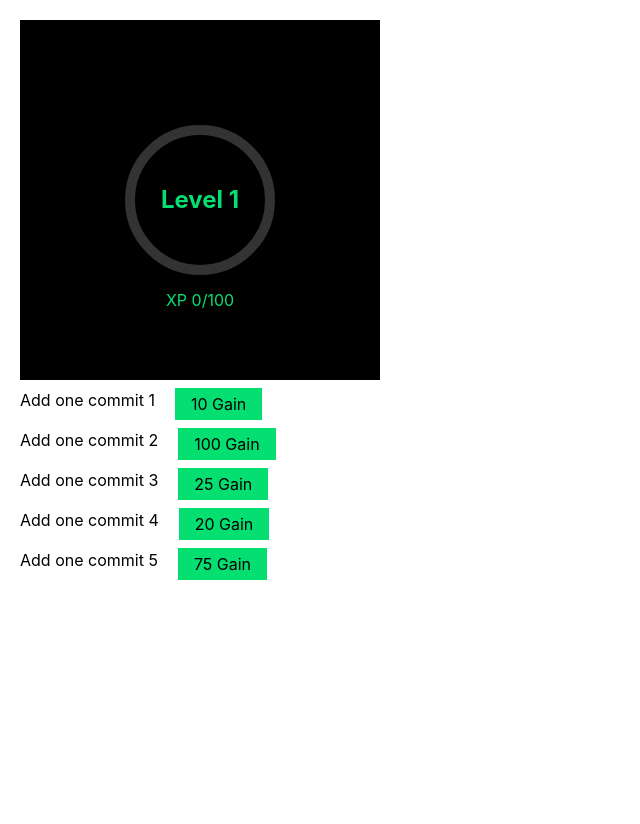
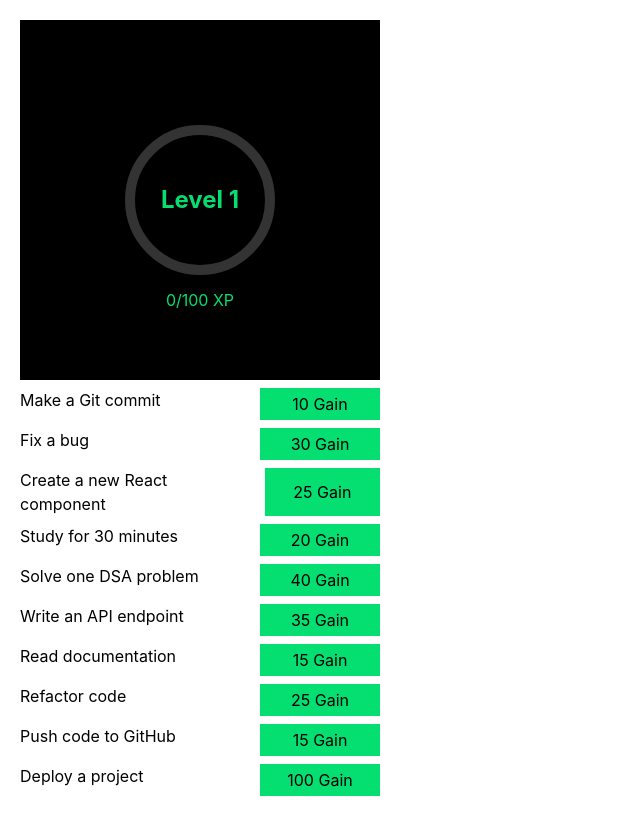
Before and after one commit to Abhijith-TG/solo-leveiling, a React (Vite) app: page / in a window 1280 px wide. Shown: the whole page, without its empty margins (0-640 px from the left). Before the commit the page ends 800 px from the top, so only its background shows below. Built offline with nearby package versions, Linux system fonts and the light colour scheme.

Commit message:
feat: Added localstorage for tasks and levels and reset tasks daily

```diff
--- a/src/App.tsx
+++ b/src/App.tsx
@@ -1,21 +1,117 @@
-import { useState } from "react";
+import { useEffect, useState } from "react";
+
+type User = {
+  level:number,xp:number,maxXp:number
+}
+
+type Tasks = {id:number, desc:string,completed:boolean,xp:number}
+
 
 function App() {
 
-  const tasklist = [
-    {id:1,desc:"Add one commit 1",completed:false,xp:10},
-    {id:2,desc:"Add one commit 2",completed:false,xp:100},
-    {id:3,desc:"Add one commit 3",completed:false,xp:25},
-    {id:4,desc:"Add one commit 4",completed:false,xp:20},
-    {id:5,desc:"Add one commit 5",completed:false,xp:75}
-  ]
+  useEffect(()=>{
+    const today = new Date().toISOString().split("T")[0];
+      const localDate = localStorage.getItem("date");
+      if(!localDate){
+        localStorage.setItem("date",JSON.stringify(today))
+      }else{
+        if(JSON.parse(localDate)<today){
+          setTasks((prev)=>prev.map(t=>({...t,completed:false})))
+          localStorage.setItem("date",JSON.stringify(today))
+        }
+      }
+  },[])
 
-const [level, setLevel] = useState(1)
 
-const [xp,setxp]= useState(0);
-const [maxXp, setMaxXp] = useState(100)
 
-const percentage = (xp / maxXp) * 100;
+  const tasklist:Tasks[] = [
+  {
+    id: 1,
+    desc: "Make a Git commit",
+    completed: false,
+    xp: 10
+  },
+  {
+    id: 2,
+    desc: "Fix a bug",
+    completed: false,
+    xp: 30
+  },
+  {
+    id: 3,
+    desc: "Create a new React component",
+    completed: false,
+    xp: 25
+  },
+  {
+    id: 4,
+    desc: "Study for 30 minutes",
+    completed: false,
+    xp: 20
+  },
+  {
+    id: 5,
+    desc: "Solve one DSA problem",
+    completed: false,
+    xp: 40
+  },
+  {
+    id: 6,
+    desc: "Write an API endpoint",
+    completed: false,
+    xp: 35
+  },
+  {
+    id: 7,
+    desc: "Read documentation",
+    completed: false,
+    xp: 15
+  },
+  {
+    id: 8,
+    desc: "Refactor code",
+    completed: false,
+    xp: 25
+  },
+  {
+    id: 9,
+    desc: "Push code to GitHub",
+    completed: false,
+    xp: 15
+  },
+  {
+    id: 10,
+    desc: "Deploy a project",
+    completed: false,
+    xp: 100
+  }
+];
+
+
+const [user, setUser] = useState<User>(() => {
+  const localUser = localStorage.getItem("user");
+
+  return localUser
+    ? JSON.parse(localUser)
+    : { level: 1, xp: 0, maxXp: 100 };
+});
+
+const [tasks, setTasks ] = useState<Tasks[]>(()=>{
+  const localTask = localStorage.getItem("tasks");
+  return localTask
+  ? JSON.parse(localTask)
+  : tasklist
+
+})
+
+
+
+
+
+
+
+
+const percentage = (user.xp / user.maxXp) * 100;
 
 const radius = 70;
 const circumference = 2 * Math.PI * radius;
@@ -23,23 +119,29 @@ const circumference = 2 * Math.PI * radius;
 const strokeDashoffset =
   circumference - (percentage / 100) * circumference;
 
-  const increaseXp = (id:Number)=>{
+  const increaseXp = (id:number)=>{
     const task:any = tasks.filter((t)=>t.id===id)
-    task.map((t:any)=>t.completed=true)
 
-    const newXp = xp+task[0].xp;
+    if(task[0].completed) return
 
-    if(newXp>=maxXp){
-      setLevel(level+1)
-      setxp(newXp-maxXp)
-      setMaxXp((level+1)*100)
-    }else
-    setxp(newXp)
+    setTasks((prev)=>prev.map(t=>t.id===task[0].id ? {...t,completed:true}:t))
 
-  }
+    const newXp = user.xp+task[0].xp;
 
-  const [tasks, ] = useState(tasklist)
+    if(newXp>=user.maxXp){
+      setUser((prev)=>({level:prev.level+1,xp:newXp-prev.maxXp,maxXp:(prev.level+1)*100}))
+      }else
+      setUser((prev)=>({...prev,xp:newXp}))
+    }
 
+
+useEffect(()=>{
+      localStorage.setItem("user",JSON.stringify(user))
+},[user])
+
+useEffect(()=>{
+      localStorage.setItem("tasks",JSON.stringify(tasks))
+},[tasks])
 
 
 
@@ -69,8 +171,8 @@ const strokeDashoffset =
   />
 </svg>
 
-<p className="text-green-400 text-2xl font-bold absolute">Level {level} </p>
-<p className="text-green-400 text-md  absolute bottom-17">XP {xp+"/"+maxXp}</p>
+<p className="text-green-400 text-2xl font-bold absolute">Level {user.level} </p>
+<p className="text-green-400 text-md  absolute bottom-17">{user.xp+"/"+user.maxXp} XP</p>
 
 
 
@@ -79,9 +181,9 @@ const strokeDashoffset =
     <div>
       {
         tasks.map((t)=>
-          <div className="flex gap-5 my-2" key={t.id}  >
+          <div className="flex gap-5 my-2 w-90 justify-between" key={t.id}  >
             <p className={`${t.completed ? "line-through":""} `}>{t.desc}</p>
-            <button disabled={t.completed} onClick={()=>increaseXp(t.id)} className={`${t.completed ? "bg-gray-400":"bg-green-400 hover:cursor-pointer hover:bg-green-200"} px-4 py-1`}  >{t.completed ?"Completed":t.xp+" Gain"}</button>
+            <button disabled={t.completed} onClick={()=>increaseXp(t.id)} className={`${t.completed ? "bg-gray-400":"bg-green-400 hover:cursor-pointer hover:bg-green-200"} px-4 w-30 py-1`}  >{t.completed ?"Completed":t.xp+" Gain"}</button>
           </div>
         )
       }
```
